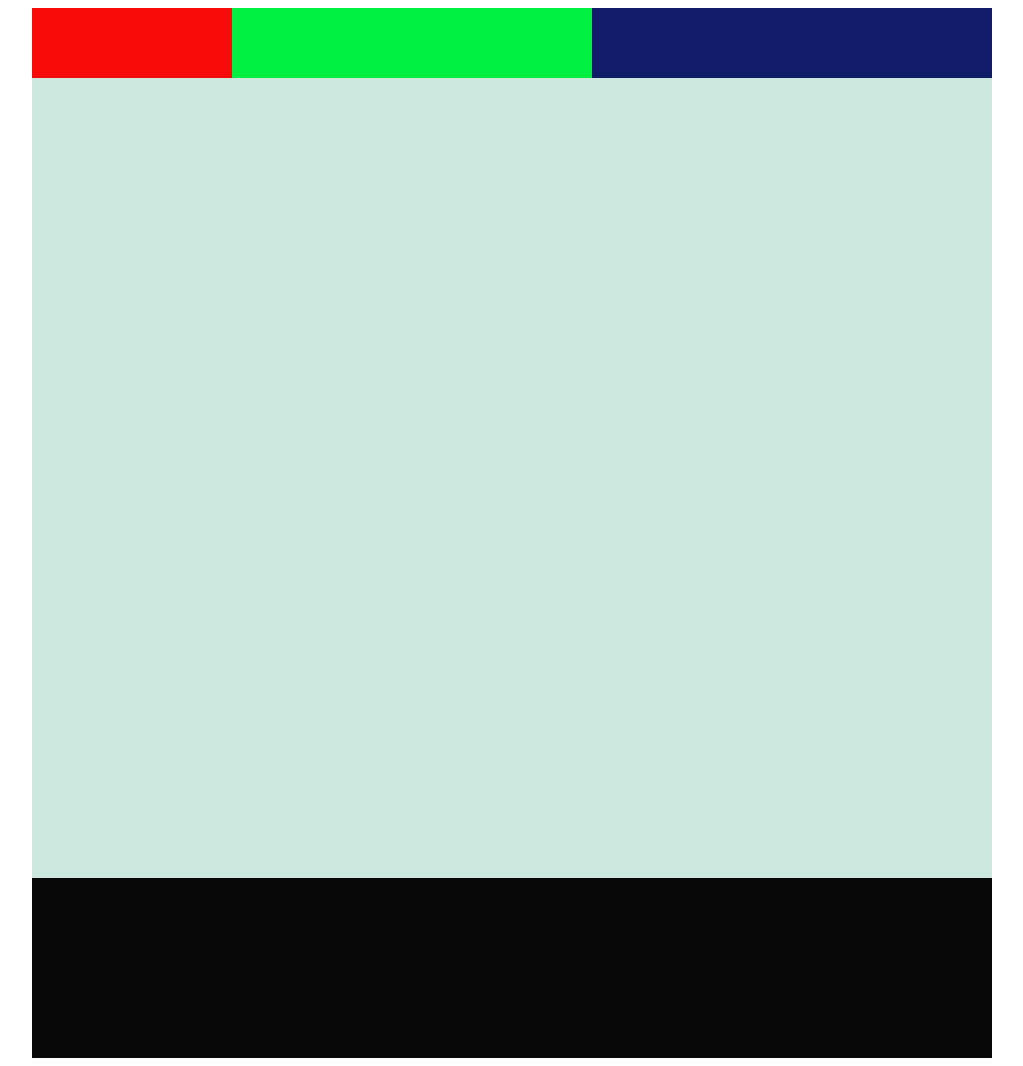
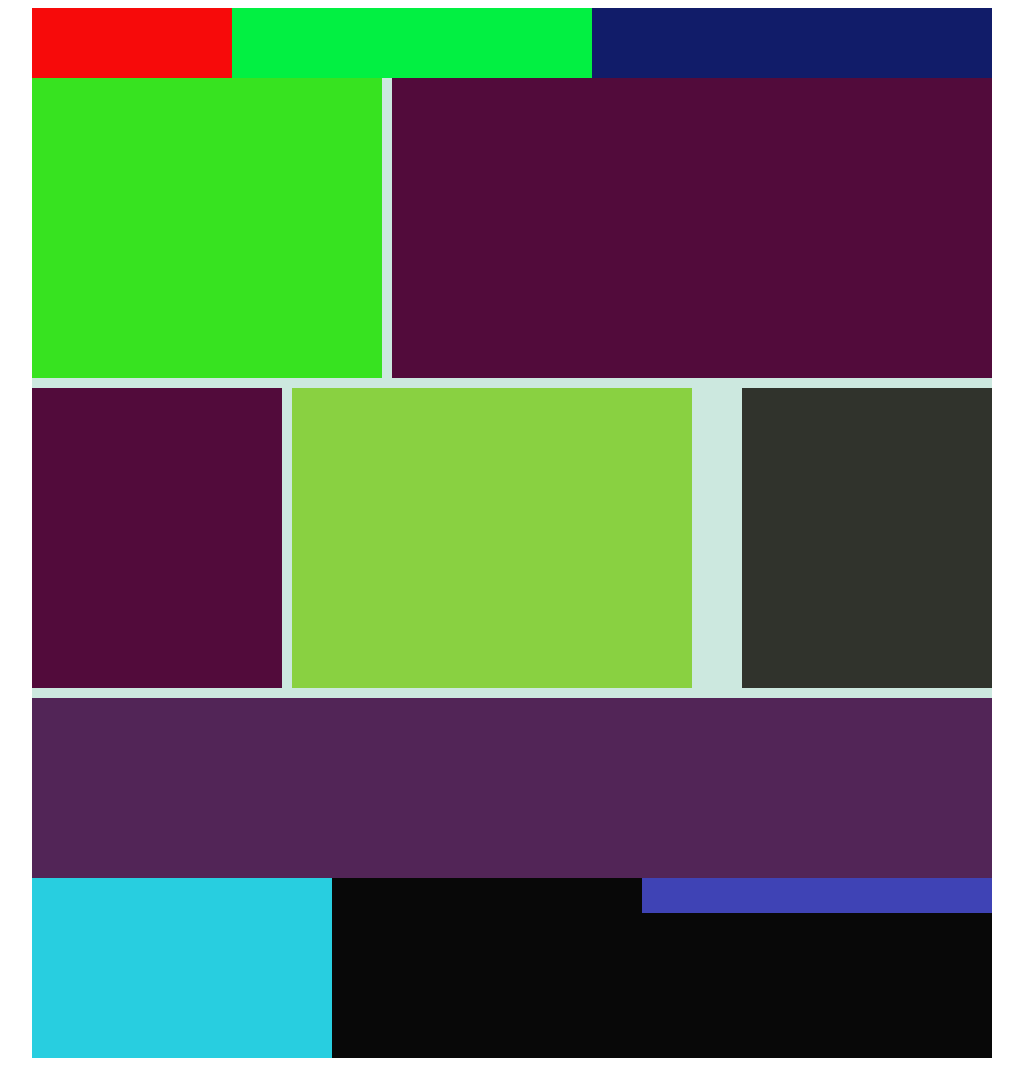
Before and after one commit to ivan2798/python_bootcamp_lesson2, a plain HTML site: page index.html in a window 1280 px wide. Shown: the whole page, without its empty margins (128-1151 px from the left). Drawn offline with Linux system fonts and the light colour scheme.

Commit message:
template

```diff
--- a/index.html
+++ b/index.html
@@ -11,8 +11,18 @@
         <div id="botonera_principal"></div>
     </header>
 
-    <section id="contenido_principal"></section>
+    <section id="contenido_principal">
+        <div id="imagen1"></div>
+        <article id="presentacion"></article>
+        <article id="texto_contenido"></article>
+        <div id="imagen2"></div>
+        <div id="destacado"></div>
+        <aside id="complementario"></aside>
+    </section>
 
-    <footer></footer>
+    <footer>
+        <div id="datos"></div>
+        <div id="redes"></div>
+    </footer>
 </body>
 </html>
--- a/styles.css
+++ b/styles.css
@@ -20,12 +20,61 @@ header{
     float: right;
 }
 
-#contenido_principal{
+section#contenido_principal{
     width: 960px;
     height: 800px;
     background-color: #cce8df;
     margin-left: auto;
     margin-right: auto;
+}
+
+#imagen1{
+    width: 350px;
+    height: 300px;
+    background-color: #37e320;
+    float: left;
+    margin-bottom: 10px;
+}
+
+#presentacion{
+    width: 600px;
+    height: 300px;
+    background-color: #520b3b;
+    float: right;
+    margin-bottom: 10px;
+}
+
+#texto_contenido{
+    width: 250px;
+    height: 300px;
+    background-color: #520b3b;
+    float: left;
+    margin-right: 10px;
+    margin-bottom: 10px;
+}
+
+#imagen2{
+    height: 300px;
+    width: 400px;
+    background-color: #89d141;
+    float: left;
+    margin-bottom: 10px;
+}
+
+#destacado{
+    width: 250px;
+    height: 300px;
+    background-color: #30332c;
+    float: right;
+    margin-bottom: 10px;
+
+}
+
+#complementario{
+    width: 960px;
+    height: 180px;
+    background-color: #522557;
+    clear: both;
 }
 
 footer{
@@ -35,3 +84,17 @@ footer{
     margin-left: auto;
     margin-right: auto;
 }
+
+#datos{
+    width: 300px;
+    height: 180px;
+    background-color: #28cee0;
+    float: left;
+}
+
+#redes{
+    width: 350px;
+    height: 35px;
+    background-color: #3f43b5;
+    float: right;
+}
```
